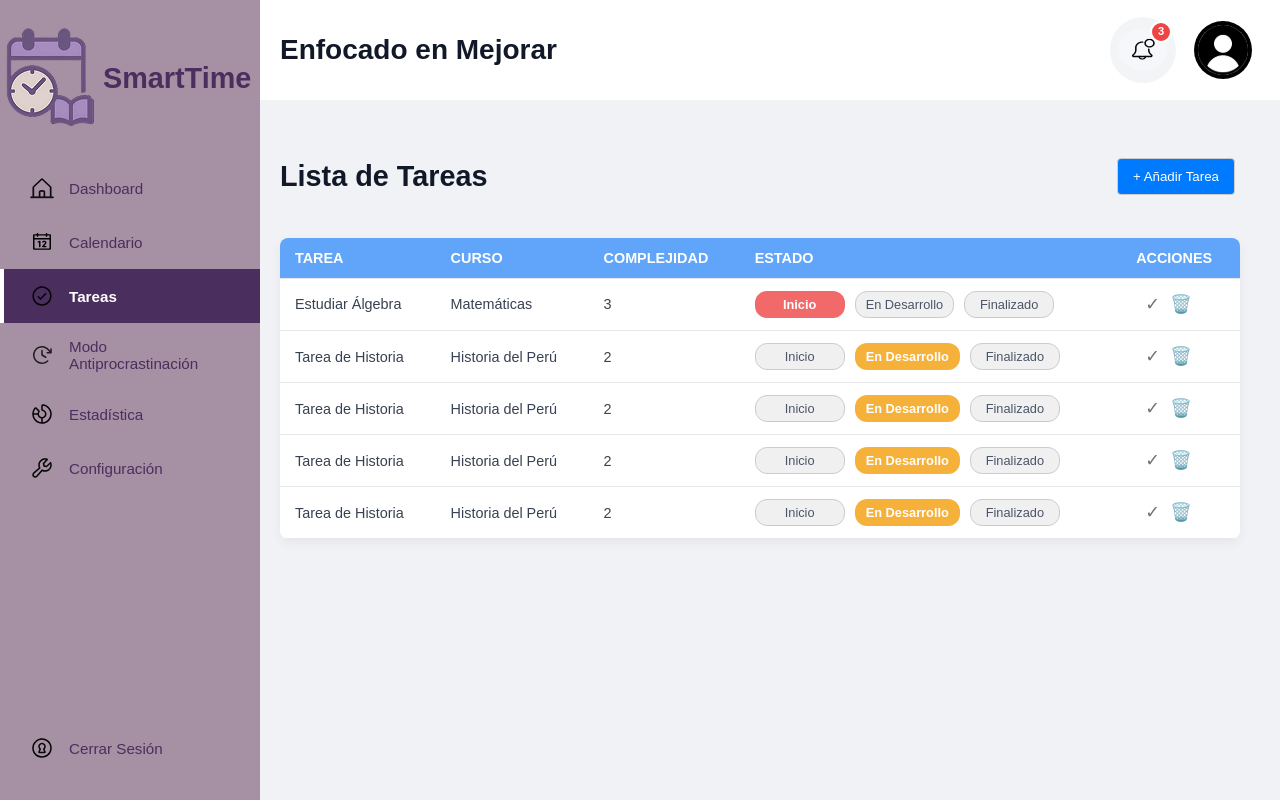
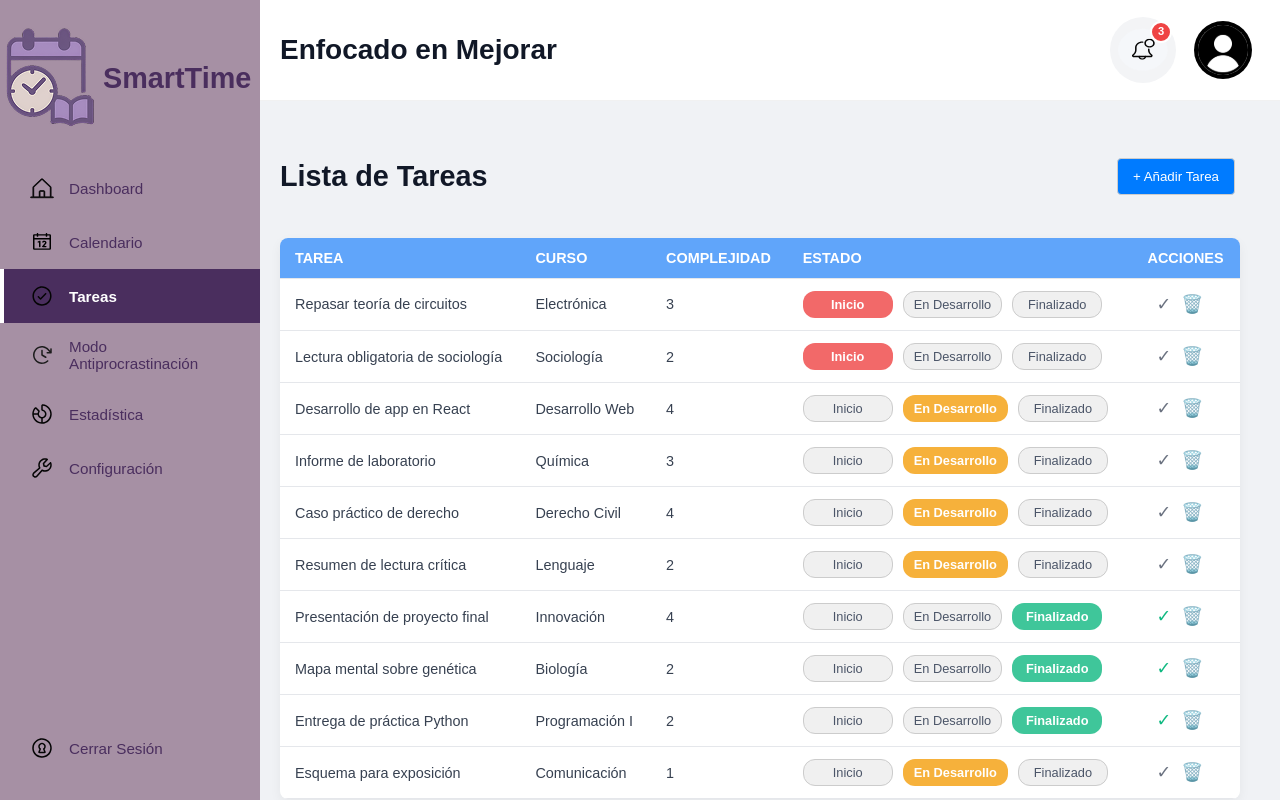
Before and after one commit to FreddyAyalaS/SmarTime, a React (Create React App) app in the folder frontend/: page /tasks in a window 1280 px wide. Built offline with nearby package versions, Linux system fonts and the light colour scheme; no server answers.

Commit message:
estado global = prototipo

```diff
--- a/frontend/src/components/GlobalStatusChart.jsx
+++ b/frontend/src/components/GlobalStatusChart.jsx
@@ -1,34 +1,36 @@
 // src/components/GlobalStatusChart.jsx
 import React, { useEffect, useState } from 'react';
-import { PieChart, Pie, Cell, Tooltip, Legend } from 'recharts';
+import { PieChart, Pie, Cell, Tooltip, ResponsiveContainer } from 'recharts';
 import { getTasks } from '../services/taskService.mock';
-import '../styles/GlobalStatusChart.css'; // Make sure this import is correct
+import '../styles/GlobalStatusChart.css';
 
 const COLORS = {
-  inicio: '#F16868', // Naranja claro
-  en_desarrollo: '#F6B03B', // Azul claro
-  finalizado: '#3FC699', // Verde
+  por_hacer: '#F44336',                // Rojo
+  en_proceso_dentro: '#FDD835',        // Amarillo
+  en_proceso_fuera: '#FB8C00',         // Naranja
+  finalizado_dentro: '#4CAF50',        // Verde
+  finalizado_fuera: '#42A5F5',         // Azul
 };
 
-// Custom Legend Component - Make sure this is defined OUTSIDE the main component
-const CustomLegend = (props) => {
-  const { payload } = props;
+const LABELS = {
+  por_hacer: 'Por hacer',
+  en_proceso_dentro: 'En proceso dentro de la fecha',
+  en_proceso_fuera: 'En proceso afuera de la fecha',
+  finalizado_dentro: 'Finalizado dentro de la fecha',
+  finalizado_fuera: 'Finalizado afuera de la fecha',
+};
 
-  return (
+const CustomLegend = ({ payload }) => (
   <ul className="custom-legend">
-      {
-        payload.map((entry, index) => (
+    {payload.map((entry, index) => (
       <li key={`item-${index}`}>
         <span className="legend-dot" style={{ backgroundColor: entry.color }}></span>
-            {/* The 'name' from your chartData is in entry.value when using dataKey="name" in Pie */}
-            {entry.value}
+        <span className="legend-label">{entry.label}</span>
+        <span className="legend-percent">{entry.percent} %</span>
       </li>
-        ))
-      }
+    ))}
   </ul>
 );
-};
-
 
 const GlobalStatusChart = () => {
   const [statusData, setStatusData] = useState([]);
@@ -36,22 +38,38 @@ const GlobalStatusChart = () => {
   useEffect(() => {
     const fetchData = async () => {
       const allTasks = await getTasks();
-      const counts = {
-        inicio: 0,
-        en_desarrollo: 0,
-        finalizado: 0,
+      const today = new Date().toISOString().split('T')[0];
+
+      const counters = {
+        por_hacer: 0,
+        en_proceso_dentro: 0,
+        en_proceso_fuera: 0,
+        finalizado_dentro: 0,
+        finalizado_fuera: 0,
       };
 
-      allTasks.forEach((task) => {
-        if (counts[task.estado] !== undefined) {
-          counts[task.estado]++;
+      allTasks.forEach(task => {
+        const { fecha_entrega, estado } = task;
+
+        if (estado === 'inicio') {
+          counters.por_hacer++;
+        } else if (estado === 'en_desarrollo') {
+          fecha_entrega >= today
+            ? counters.en_proceso_dentro++
+            : counters.en_proceso_fuera++;
+        } else if (estado === 'finalizado') {
+          fecha_entrega >= today
+            ? counters.finalizado_dentro++
+            : counters.finalizado_fuera++;
         }
       });
 
-      const chartData = Object.entries(counts).map(([key, value]) => ({
-        name: key.replace('_', ' ').toUpperCase(), // This is the 'name'
-        value, // This is the numerical value for the pie slice
+      const total = Object.values(counters).reduce((sum, val) => sum + val, 0);
+      const chartData = Object.entries(counters).map(([key, value]) => ({
+        label: LABELS[key],
+        value,
         color: COLORS[key],
+        percent: total ? Math.round((value / total) * 100) : 0,
       }));
 
       setStatusData(chartData);
@@ -61,30 +79,28 @@ const GlobalStatusChart = () => {
   }, []);
 
   return (
-    // This is the key change: global-status-chart-container now wraps PieChart AND CustomLegend
     <div className="global-status-chart-container">
-      <PieChart width={250} height={250}>
+      <div className="responsive-chart">
+        <ResponsiveContainer width="100%" height={250}>
+          <PieChart>
             <Pie
               data={statusData}
-          dataKey="value" // This is the numerical value for the slice size
-          nameKey="name"  // This is the label for the slice and for the legend item name
+              dataKey="value"
+              nameKey="label"
               cx="50%"
               cy="50%"
-          outerRadius={80}
-          label
+              outerRadius="80%"
+              label={({ index }) => `${statusData[index].percent}%`}
             >
               {statusData.map((entry, index) => (
                 <Cell key={`cell-${index}`} fill={entry.color} />
               ))}
             </Pie>
             <Tooltip />
-        {/* Remove the Recharts Legend component entirely here.
-            We will render our CustomLegend component directly as a sibling to PieChart. */}
-        {/* <Legend content={<CustomLegend />} />  <-- REMOVE THIS LINE */}
           </PieChart>
-
-      {/* Render your custom legend directly here, as a sibling to the PieChart */}
-      {statusData.length > 0 && <CustomLegend payload={statusData.map(d => ({ value: d.name, color: d.color }))} />}
+        </ResponsiveContainer>
+      </div>
+      {statusData.length > 0 && <CustomLegend payload={statusData} />}
     </div>
   );
 };
--- a/frontend/src/data/taskData.js
+++ b/frontend/src/data/taskData.js
@@ -1,76 +1,155 @@
-// src/data/taskData.js
-
 const taskData = [
+  // 🟥 Por hacer (inicio)
   {
     id: 1,
-    titulo: 'Estudiar Álgebra',
-    curso: 'Matemáticas',
-    descripcion: 'Capítulo 3 y 4 del libro',
+    titulo: 'Repasar teoría de circuitos',
+    curso: 'Electrónica',
+    descripcion: 'Capítulo 2: Ley de Ohm',
     fecha_entrega: '2025-06-30',
     hora_entrega: '18:00',
     fecha_tarea: '2025-06-25',
-    hora_inicio: '16:00',
-    hora_fin: '17:30',
+    hora_inicio: '10:00',
+    hora_fin: '11:30',
     complejidad: 3,
     estado: 'inicio',
     completado: false,
   },
   {
     id: 2,
-    titulo: 'Tarea de Historia',
-    curso: 'Historia del Perú',
-    descripcion: 'Ensayo sobre la independencia',
-    fecha_entrega: '2025-06-28',
+    titulo: 'Lectura obligatoria de sociología',
+    curso: 'Sociología',
+    descripcion: 'Capítulo 1: Estructuras sociales',
+    fecha_entrega: '2025-07-02',
+    hora_entrega: '17:00',
+    fecha_tarea: '2025-06-25',
+    hora_inicio: '12:00',
+    hora_fin: '13:30',
+    complejidad: 2,
+    estado: 'inicio',
+    completado: false,
+  },
+
+  // 🟡 En proceso dentro de la fecha
+  {
+    id: 3,
+    titulo: 'Desarrollo de app en React',
+    curso: 'Desarrollo Web',
+    descripcion: 'Vista de perfil',
+    fecha_entrega: '2025-06-30',
     hora_entrega: '20:00',
-    fecha_tarea: '2025-06-26',
+    fecha_tarea: '2025-06-25',
     hora_inicio: '14:00',
     hora_fin: '16:00',
-    complejidad: 2,
-    estado: 'en_desarrollo',
-    completado: false,
-  },
-  {
-    id: 3,
-    titulo: 'Tarea de Historia',
-    curso: 'Historia del Perú',
-    descripcion: 'Ensayo sobre la independencia',
-    fecha_entrega: '2025-06-28',
-    hora_entrega: '20:00',
-    fecha_tarea: '2025-06-26',
-    hora_inicio: '14:00',
-    hora_fin: '16:00',
-    complejidad: 2,
+    complejidad: 4,
     estado: 'en_desarrollo',
     completado: false,
   },
   {
     id: 4,
-    titulo: 'Tarea de Historia',
-    curso: 'Historia del Perú',
-    descripcion: 'Ensayo sobre la independencia',
-    fecha_entrega: '2025-06-28',
-    hora_entrega: '20:00',
-    fecha_tarea: '2025-06-26',
-    hora_inicio: '14:00',
-    hora_fin: '16:00',
+    titulo: 'Informe de laboratorio',
+    curso: 'Química',
+    descripcion: 'Reacción ácido-base',
+    fecha_entrega: '2025-06-29',
+    hora_entrega: '22:00',
+    fecha_tarea: '2025-06-24',
+    hora_inicio: '15:00',
+    hora_fin: '16:30',
+    complejidad: 3,
+    estado: 'en_desarrollo',
+    completado: false,
+  },
+
+  // 🟠 En proceso fuera de la fecha
+  {
+    id: 5,
+    titulo: 'Caso práctico de derecho',
+    curso: 'Derecho Civil',
+    descripcion: 'Contrato de compraventa',
+    fecha_entrega: '2025-06-20',
+    hora_entrega: '18:00',
+    fecha_tarea: '2025-06-19',
+    hora_inicio: '10:00',
+    hora_fin: '12:00',
+    complejidad: 4,
+    estado: 'en_desarrollo',
+    completado: false,
+  },
+  {
+    id: 6,
+    titulo: 'Resumen de lectura crítica',
+    curso: 'Lenguaje',
+    descripcion: 'Ensayo de opinión',
+    fecha_entrega: '2025-06-18',
+    hora_entrega: '23:00',
+    fecha_tarea: '2025-06-17',
+    hora_inicio: '16:00',
+    hora_fin: '17:30',
     complejidad: 2,
     estado: 'en_desarrollo',
     completado: false,
   },
+
+  // ✅ Finalizado dentro de la fecha
   {
-    id: 5,
-    titulo: 'Tarea de Historia',
-    curso: 'Historia del Perú',
-    descripcion: 'Ensayo sobre la independencia',
-    fecha_entrega: '2025-06-28',
+    id: 7,
+    titulo: 'Presentación de proyecto final',
+    curso: 'Innovación',
+    descripcion: 'Defensa de idea de negocio',
+    fecha_entrega: '2025-07-01',
+    hora_entrega: '19:00',
+    fecha_tarea: '2025-06-25',
+    hora_inicio: '09:00',
+    hora_fin: '10:30',
+    complejidad: 4,
+    estado: 'finalizado',
+    completado: true,
+  },
+
+  // 🔵 Finalizado fuera de la fecha
+  {
+    id: 8,
+    titulo: 'Mapa mental sobre genética',
+    curso: 'Biología',
+    descripcion: 'Herencia mendeliana',
+    fecha_entrega: '2025-06-17',
     hora_entrega: '20:00',
-    fecha_tarea: '2025-06-26',
+    fecha_tarea: '2025-06-16',
     hora_inicio: '14:00',
-    hora_fin: '16:00',
+    hora_fin: '15:30',
     complejidad: 2,
+    estado: 'finalizado',
+    completado: true,
+  },
+  {
+    id: 9,
+    titulo: 'Entrega de práctica Python',
+    curso: 'Programación I',
+    descripcion: 'Listas y bucles',
+    fecha_entrega: '2025-06-16',
+    hora_entrega: '18:00',
+    fecha_tarea: '2025-06-15',
+    hora_inicio: '11:00',
+    hora_fin: '12:30',
+    complejidad: 2,
+    estado: 'finalizado',
+    completado: true,
+  },
+
+  // 🟡 Otra en proceso dentro para mayor peso visual
+  {
+    id: 10,
+    titulo: 'Esquema para exposición',
+    curso: 'Comunicación',
+    descripcion: 'Presentación oral sobre redes sociales',
+    fecha_entrega: '2025-06-30',
+    hora_entrega: '16:00',
+    fecha_tarea: '2025-06-25',
+    hora_inicio: '08:00',
+    hora_fin: '09:00',
+    complejidad: 1,
     estado: 'en_desarrollo',
     completado: false,
-  },
+  }
 ];
 
 export default taskData;
--- a/frontend/src/pages/DashboardPage.jsx
+++ b/frontend/src/pages/DashboardPage.jsx
@@ -65,13 +65,6 @@ const DashboardPage = () => {
                     })}{' '}
                     {task.hora_entrega || '23:59'}
                   </div>
-                  <div>
-                    <img
-                      src={checkIcon}
-                      alt="Check"
-                      className="task-status-icon"
-                    />
-                  </div>
                 </div>
               ))
             ) : (
--- a/frontend/src/styles/GlobalStatusChart.css
+++ b/frontend/src/styles/GlobalStatusChart.css
@@ -1,34 +1,47 @@
-/* src/styles/GlobalStatusChart.css */
-
+/* Contenedor general: flexible, ajustable */
 .global-status-chart-container {
-  display: flex; /* Use flexbox to align chart and legend */
-  align-items: center; /* Vertically align items in the center */
-  justify-content: center; /* Center the whole container if needed, or adjust as per parent */
-  gap: 20px; /* Space between the chart and the legend */
-  width: fit-content; /* Adjust width to content, or set a fixed width */
-  margin: 0 auto; /* Center the container if you want */
+  display: flex;
+  flex-wrap: wrap; /* 🔁 Permite que la leyenda pase abajo si no cabe */
+  justify-content: center;
+  align-items: center;
+  gap: 16px;
+  width: 100%;
 }
 
+/* PieChart contenedor con tamaño relativo */
+.responsive-chart {
+  flex: 1 1 100px; /* 🔁 Mínimo 180px, crece hasta llenar */
+  min-width: 500px;
+  max-width: 5000px;
+  height: auto;
+}
+
+/* Leyenda responsiva */
 .custom-legend {
-  list-style: none; /* Remove default list bullets */
+  flex: 1 1 160px;
+  min-width: 160px;
+  font-size: 14px;
+  list-style: none;
   padding: 0;
-  margin: 0;
-  display: flex;
-  flex-direction: column; /* Stack legend items vertically */
-  font-size: 14px; /* Adjust font size as needed */
 }
 
 .custom-legend li {
   display: flex;
-  align-items: center; /* Align dot and text vertically */
-  margin-bottom: 5px; /* Space between legend items */
-  color: #333; /* Default text color */
+  justify-content: space-between;
+  align-items: center;
+  margin-bottom: 6px;
+  color: #333;
 }
 
 .legend-dot {
   width: 10px;
   height: 10px;
-  border-radius: 50%; /* Make it a circle */
-  margin-right: 8px; /* Space between dot and text */
-  display: inline-block; /* Ensure it respects width/height */
+  border-radius: 50%;
+  margin-right: 8px;
+  display: inline-block;
 }
+
+.legend-percent {
+  font-weight: bold;
+  margin-left: auto;
+}
--- a/frontend/src/styles/SummaryCard.css
+++ b/frontend/src/styles/SummaryCard.css
@@ -1,4 +1,5 @@
 /* src/components/SummaryCard/SummaryCard.css */
+
 .summary-card {
   background-color: #FFFFFF;
   border: 2px solid #4A90E2;
@@ -6,27 +7,38 @@
   padding: 20px;
   box-shadow: 0 4px 12px rgba(0, 0, 0, 0.08);
   margin-bottom: 20px;
-  width: 500px;
-  margin-left: 30px;
-  /* ❌ Quitar height fija */
+
+  /* 🔄 CAMBIOS PARA ANCHO AJUSTABLE */
+  width: 100%;
+  max-width: 480px;
+  min-width: 280px;
+
+  /* 🔄 CENTRAR EN CUADRANTE */
+  margin-left: auto;
+  margin-right: auto;
 }
+
 .summary-card-title {
-  font-size: 1.4rem; /* Tamaño del título "Actividades (Hoy)" */
+  font-size: 1.4rem;
   font-weight: bold;
-  color: #333333; /* Color de texto oscuro para el título */
+  color: #333333;
   margin-top: 0;
   margin-bottom: 15px;
-  padding-bottom: 0; /* Espacio debajo del título */
-  border-bottom: 1px solid #E0E0E0; /* Línea sutil debajo del título (opcional) */
+  padding-bottom: 0;
+  border-bottom: 1px solid #E0E0E0;
 }
+
 .summary-card-content {
-  width: 100%; /* o 500px si quieres mantenerlo fijo */
-  /* ❌ Quitar height fija */
+  width: 100%;
+  /* Evitamos fijar height */
 }
+
+/* === ESTILOS DE LAS TAREAS === */
+
 .dashboard-task-box {
-  display: flex; /* ← NUEVO: alineación horizontal */
-  align-items: center; /* ← NUEVO: centra verticalmente */
-  justify-content: space-between; /* ← NUEVO: separa texto e icono */
+  display: flex;
+  align-items: center;
+  justify-content: space-between;
   padding: 10px 14px;
   margin: 5px 0;
   color: black;
@@ -41,18 +53,14 @@
   padding: 10px;
   font-style: italic;
 }
+
 .task-status-icon {
   width: 28px;
   height: 28px;
   margin-left: 12px;
-  flex-shrink: 0; /* ← Previene que se reduzca con contenido largo */
+  flex-shrink: 0;
 }
-.task-deadline-text {
-  margin-top: 4px;
-  font-size: 0.85rem;
-  color: black ;
-  font-style: italic;
-}
+
 .task-title {
   font-weight: bold;
   font-size: 1rem;
@@ -66,14 +74,18 @@
   margin-bottom: 6px;
 }
 
+/* === GRID DEL DASHBOARD === */
+
 .dashboard-grid {
   display: grid;
   grid-template-columns: repeat(2, 1fr);
   gap: 20px;
+  padding: 20px;
 }
+
 .dashboard-grid-cell {
   display: flex;
   align-items: center;
   justify-content: center;
-  min-height: 300px; /* Puedes ajustar esto según el tamaño de tus tarjetas */
+  min-height: 300px;
 }
```
Lines whose indentation alone changed are shown as unchanged.
